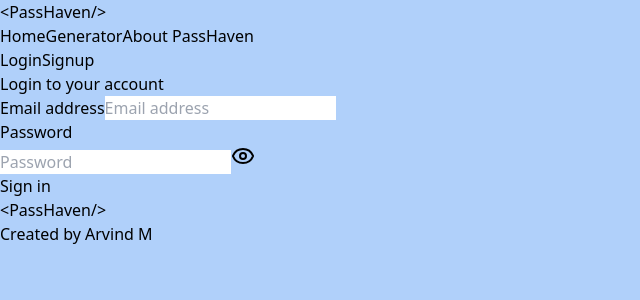
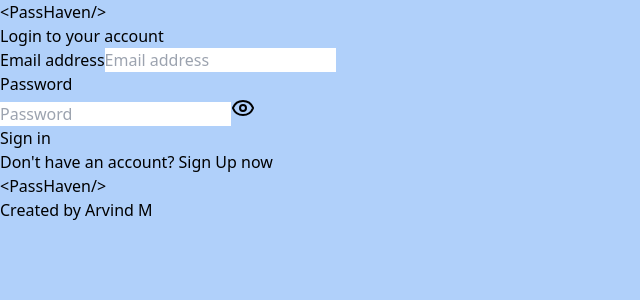
Before and after one commit to Arvi0204/PassHaven, a React (Vite) app: page /login in a window 1280 px wide. Shown: the top 300 px of the page, without its empty margins (0-640 px from the left). Built offline with nearby package versions, Linux system fonts and the light colour scheme.

Commit message:
Added functionality to redirect to login if no token is available. Menus are hidden beofre login

```diff
--- a/src/components/Login.jsx
+++ b/src/components/Login.jsx
@@ -1,7 +1,7 @@
 import React, { useState } from 'react';
 import { EyeIcon, EyeOffIcon } from 'lucide-react';
 import toast from 'react-hot-toast'
-import { useNavigate } from "react-router-dom";
+import { useNavigate, Link } from "react-router-dom";
 
 export default function Login() {
     const [credentials, setCredentials] = useState({ email: "", password: "" });
@@ -95,6 +95,18 @@ export default function Login() {
                             </button>
                         </div>
                     </form>
+                    <div>
+                        <div className='mt-3 flex'>
+                            <Link
+                                to="/signup"
+                                role='button'
+                                className="mt-5 w-full text-white bg-gradient-to-br from-purple-600 to-blue-500 hover:bg-gradient-to-bl focus:ring-4 focus:outline-none focus:ring-blue-300 dark:focus:ring-blue-800 font-medium rounded-lg text-lg px-3 py-2 text-center"
+                            >
+                                Don't have an account? <span className='underline font-bold'>Sign Up now</span>
+                            </Link>
+                        </div>
+
+                    </div>
                 </div>
             </div>
         </>
--- a/src/components/Navbar.jsx
+++ b/src/components/Navbar.jsx
@@ -1,10 +1,11 @@
 import React from 'react'
-import { Link } from "react-router-dom"
+import { Link, useNavigate } from "react-router-dom"
 
 const Navbar = () => {
-  // const redirect = () => {
-  //   window.open("https://github.com/Arvi0204/PassHaven");
-  // }
+  const handleLogOut = () => {
+    localStorage.removeItem('token')
+    navigate('/login')
+  }
 
   return (
     <nav className='bg-slate-800 text-white'>
@@ -14,19 +15,16 @@ const Navbar = () => {
           Pass
           <span className='text-blue-500'>Haven/&gt;</span>
         </div>
+        {!localStorage.getItem('token') ? "" :
           <ul>
             <li className='flex gap-3'>
               <Link className='hover:font-bold' to="/">Home</Link>
               <Link className='hover:font-bold' to="/genrator">Generator</Link>
               <Link className='hover:font-bold' to="/about">About PassHaven</Link>
             </li>
-        </ul>
-        <div className='flex gap-3'>
-
-          <Link to="/login" type="button" className="text-white bg-gradient-to-br from-purple-600 to-blue-500 hover:bg-gradient-to-bl focus:ring-4 focus:outline-none focus:ring-blue-300 dark:focus:ring-blue-800 font-medium rounded-lg text-sm px-3 py-2 text-center">Login</Link>
-
-          <Link to="/signup" type="button" className="text-white bg-gradient-to-br from-purple-600 to-blue-500 hover:bg-gradient-to-bl focus:ring-4 focus:outline-none focus:ring-blue-300 dark:focus:ring-blue-800 font-medium rounded-lg text-sm px-3 py-2 text-center">Signup</Link>
-        </div>
+          </ul>}
+        {!localStorage.getItem('token') ? "" :
+          <button onClick={handleLogOut} type="button" className="text-white bg-gradient-to-br from-purple-600 to-blue-500 hover:bg-gradient-to-bl focus:ring-4 focus:outline-none focus:ring-blue-300 dark:focus:ring-blue-800 font-medium rounded-lg text-sm px-3 py-2 text-center">Logout</button>}
         {/* <button className="text-white bg-blue-700 rounded-full my-5 flex gap-3 px-2 py-1 justify-between items-center" onClick={redirect}>
           <img src="icons/github-mark-white.png" width={24} alt="github logo" />
           Github
--- a/src/components/PasswordForm.jsx
+++ b/src/components/PasswordForm.jsx
@@ -1,4 +1,4 @@
-import React, { useRef, useContext } from "react";
+import React, { useRef, useContext, useEffect } from "react";
 import passwordContext from "../context/passwordContext";
 import formContext from "../context/formContext";
 import toast from 'react-hot-toast';
--- a/src/components/PasswordTable.jsx
+++ b/src/components/PasswordTable.jsx
@@ -3,6 +3,7 @@ import passwordContext from "../context/passwordContext";
 
 import toast from 'react-hot-toast';
 import formContext from '../context/formContext';
+import { useNavigate } from 'react-router-dom';
 
 
 const PasswordTable = () => {
@@ -11,6 +12,7 @@ const PasswordTable = () => {
     context = useContext(formContext);
     const { setForm } = context;
     const [visiblePasswords, setVisiblePasswords] = useState({});
+    let navigate = useNavigate();
 
     useEffect(() => {
         let passwords = localStorage.getItem("passwords");
```
Lines whose indentation alone changed are shown as unchanged.
